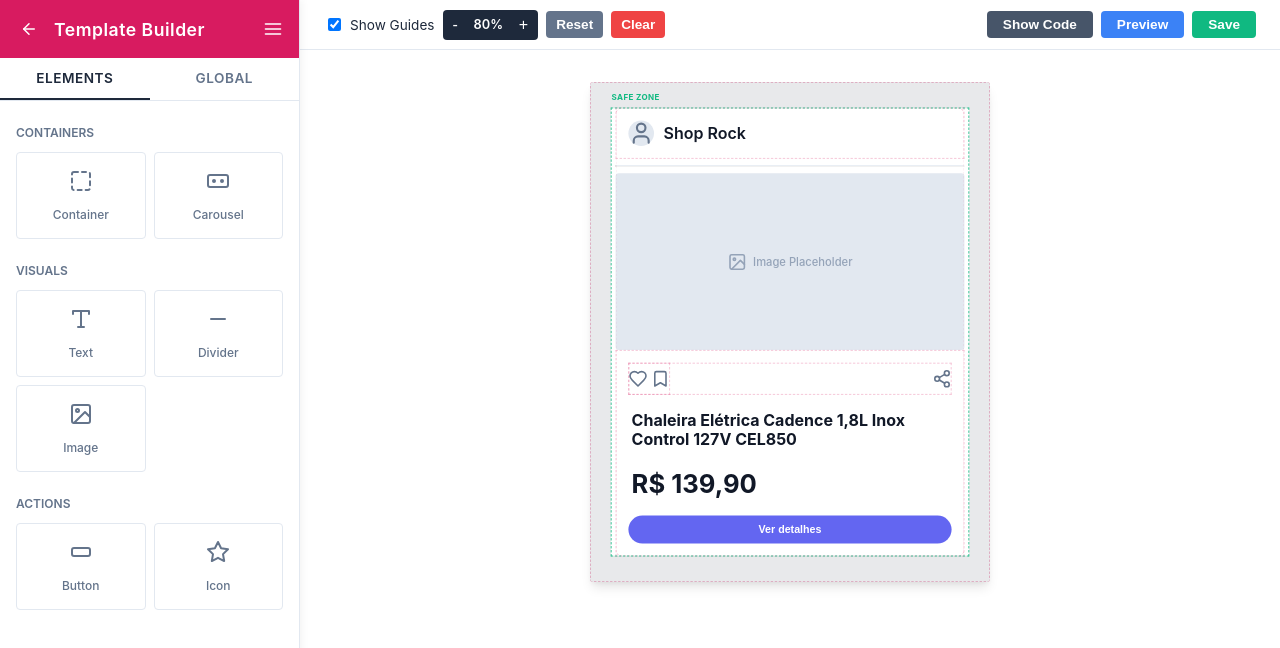
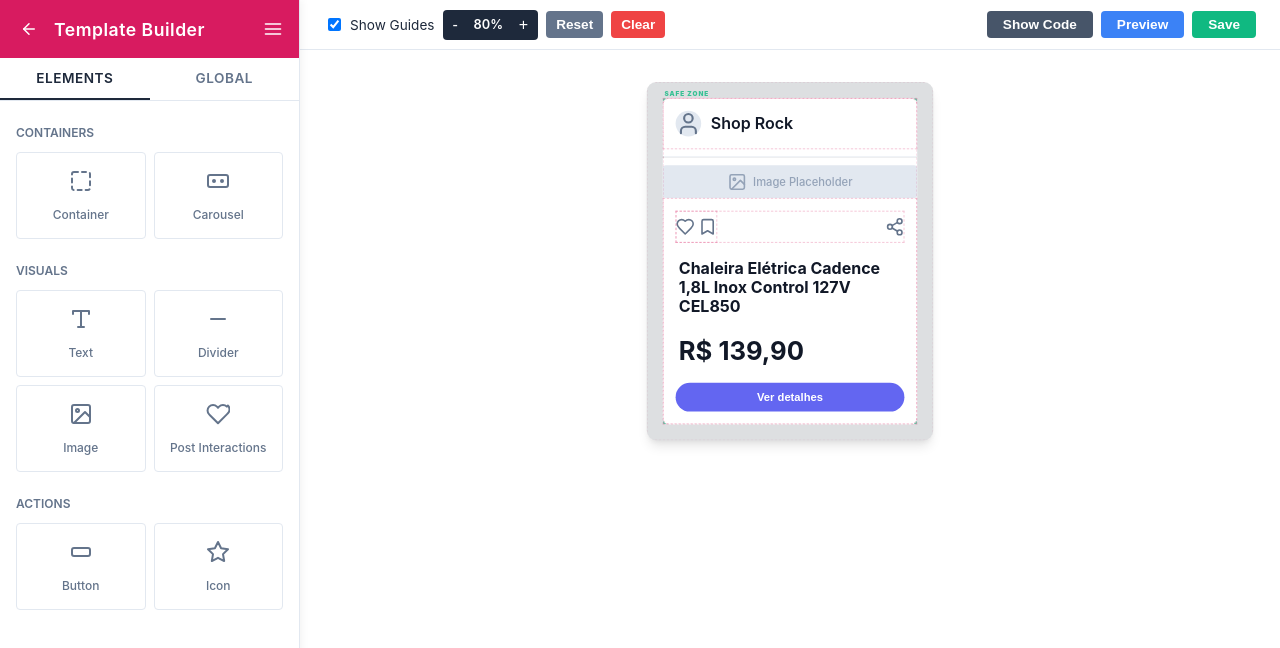
Before and after one commit to lucas-costa-mblabs/feed-poc, a React (Vite) app: page /builder/1 in a window 1280 px wide. Shown: the top 648 px of the page. Built offline with nearby package versions, Linux system fonts and the light colour scheme.

Commit message:
feat: Add a new 'Post Interactions' component, refine divider thickness and button size properties, and adjust canvas dimensions and safe zone guidelines for various post formats.

```diff
--- a/src/components/ComponentRenderer.tsx
+++ b/src/components/ComponentRenderer.tsx
@@ -6,6 +6,7 @@
   CarouselComponentNode,
   ButtonComponentNode,
   TextComponentNode,
+  PostInteractionsComponentNode,
 } from "../types";
 
 interface RendererProps {
@@ -464,6 +465,16 @@
 
   if (node.type === "divider") {
     const dividerNode = node as any;
+    let borderWidth = "1px";
+    let borderColor = "#e2e8f0";
+
+    if (dividerNode.thickness === "thin") {
+      borderWidth = "0.5px";
+      borderColor = "#f1f5f9"; // Lighter
+    } else if (dividerNode.thickness === "thick") {
+      borderWidth = "2px";
+    }
+
     return (
       <div
         draggable
@@ -476,8 +487,8 @@
           onSelect(node.id);
         }}
         style={{
-          height: dividerNode.height || "auto",
-          padding: dividerNode.height ? "0" : "8px 0",
+          height: "12px",
+          margin: "4px 0",
           display: "flex",
           alignItems: "center",
           cursor: "pointer",
@@ -488,7 +499,7 @@
       >
         <hr
           style={{
-            borderTop: "1px solid #e2e8f0",
+            borderTop: `${borderWidth} solid ${borderColor}`,
             margin: 0,
             width: "100%",
           }}
@@ -570,6 +581,48 @@
     );
   }
 
+  if (node.type === "post_interactions") {
+    const interactionsNode = node as PostInteractionsComponentNode;
+    const showLike = interactionsNode.showLike !== false; // Default true
+    const showSave = interactionsNode.showSave !== false; // Default true
+    const showShare = interactionsNode.showShare !== false; // Default true
+
+    const px = tokenToPx(interactionsNode.paddingX) || "0";
+    const py = tokenToPx(interactionsNode.paddingY) || "12px";
+    const gapIcons = tokenToPx(interactionsNode.gap) || "16px";
+
+    return (
+      <div
+        draggable
+        onDragStart={(e) => onDragStartNode?.(e, node.id)}
+        onDragOver={(e) => onDragOverNode?.(e, node.id)}
+        onDragLeave={(e) => onDragLeaveNode?.(e, node.id)}
+        onDrop={(e) => onDropNode?.(e, node.id)}
+        onClick={(e) => {
+          e.stopPropagation();
+          onSelect(node.id);
+        }}
+        style={{
+          display: "flex",
+          alignItems: "center",
+          justifyContent: "space-between",
+          padding: `${py} ${px}`,
+          cursor: "pointer",
+          width: "100%",
+          ...baseStyle,
+          ...selectionStyle,
+          ...dragIndicatorStyle,
+        }}
+      >
+        <div style={{ display: "flex", alignItems: "center", gap: gapIcons }}>
+          {showLike && renderIcon("heart", "#64748b", 24)}
+          {showSave && renderIcon("bookmark", "#64748b", 24)}
+        </div>
+        <div>{showShare && renderIcon("share", "#64748b", 24)}</div>
+      </div>
+    );
+  }
+
   if (node.type === "button") {
     const buttonNode = node as ButtonComponentNode;
 
@@ -586,6 +639,17 @@
       color = colorToHex(buttonNode.background) || "#6366f1";
     }
 
+    const sizeStyles = {
+      xs: { padding: "4px 8px", fontSize: "10px" },
+      sm: { padding: "6px 12px", fontSize: "12px" },
+      md: { padding: "10px 16px", fontSize: "14px" },
+      lg: { padding: "14px 24px", fontSize: "16px" },
+      xl: { padding: "18px 32px", fontSize: "18px" },
+      xxl: { padding: "22px 40px", fontSize: "20px" },
+    };
+
+    const currentSize = sizeStyles[buttonNode.size || "md"];
+
     return (
       <button
         draggable
@@ -601,7 +665,7 @@
           backgroundColor: bg,
           color,
           border,
-          padding: "10px 16px",
+          ...currentSize,
           borderRadius: getRadius(buttonNode.radius) || "8px",
           fontWeight: "bold",
           width: buttonNode.fullWidth ? "100%" : "auto",
--- a/src/components/builder/CanvasArea.tsx
+++ b/src/components/builder/CanvasArea.tsx
@@ -193,7 +193,7 @@
               position: "relative",
               display: "flex",
               flexDirection: "column",
-              gap: "16px",
+              gap: "0" /* Real post shouldn't have arbitrary gaps */,
               height: "100%",
             }}
           >
--- a/src/components/builder/Sidebar.tsx
+++ b/src/components/builder/Sidebar.tsx
@@ -209,6 +209,27 @@
                     </svg>
                   </div>
                   <div className="widget-name">Image</div>
+                </div>
+                <div
+                  className="widget-item"
+                  draggable="true"
+                  onDragStart={(e) => onDragStart(e, "post_interactions")}
+                >
+                  <div className="widget-icon">
+                    <svg
+                      width="24"
+                      height="24"
+                      viewBox="0 0 24 24"
+                      fill="none"
+                      stroke="currentColor"
+                      strokeWidth="2"
+                      strokeLinecap="round"
+                      strokeLinejoin="round"
+                    >
+                      <path d="M20.84 4.61a5.5 5.5 0 0 0-7.78 0L12 5.67l-1.06-1.06a5.5 5.5 0 0 0-7.78 7.78l1.06 1.06L12 21.23l8.84-8.84 1.06-1.06a5.5 5.5 0 0 0 0-7.78z" />
+                    </svg>
+                  </div>
+                  <div className="widget-name">Post Interactions</div>
                 </div>
               </div>
             </div>
--- a/src/pages/Builder.tsx
+++ b/src/pages/Builder.tsx
@@ -433,6 +433,13 @@
           variant: "primary",
           radius: "md",
         } as any;
+      case "post_interactions":
+        return {
+          ...base,
+          showLike: true,
+          showSave: true,
+          showShare: true,
+        } as any;
       default:
         return base as any;
     }
--- a/src/style.css
+++ b/src/style.css
@@ -408,30 +408,28 @@
   overflow: hidden;
   display: flex;
   flex-direction: column;
-  border-radius: 4px;
-  padding: 2rem;
-  /* Dark mode exception: the page itself should probably stay white or light for email templates,
-     but let's keep it adaptable if the user wants */
+  border-radius: 12px;
+  padding: 20px; /* Base safe zone padding */
 }
 
-/* Post Aspect Ratios (Using a scale down for viewport fitting, assuming base 1080px is too big for small screens, we use a proportional width) */
+/* Post Aspect Ratios (Fixed to post dimensions) */
+.canvas-page.format-portrait {
+  width: 358px;
+  height: 448px; /* Fixed 4:5 ratio */
+}
+
 /* E.g. Instagram Square 1:1 */
 .canvas-page.format-square {
-  width: 500px;
-  height: 500px;
-}
-
-/* E.g. Instagram Portrait 4:5 */
-.canvas-page.format-portrait {
-  width: 500px;
-  height: 625px; /* 500 * (5/4) */
+  width: 358px;
+  height: 358px;
 }
 
 /* E.g. Instagram Story/Reel 9:16 */
 .canvas-page.format-story {
-  width: 400px;
-  height: 711px; /* 400 * (16/9) */
+  width: 358px;
+  height: 636px;
 }
+
 
 /* Safe zone guidelines */
 .post-guidelines {
@@ -440,10 +438,12 @@
   left: 0;
   right: 0;
   bottom: 0;
+  padding: inherit; /* Matches .canvas-page padding perfectly */
   pointer-events: none; /* Let clicks pass through */
-  z-index: 100;
+  z-index: 1;
   display: none; /* Hidden by default */
-  border: 1px dashed rgba(216, 27, 96, 0.4);
+  box-sizing: border-box;
+  border: 1px dashed rgba(216, 27, 96, 0.1); /* Very subtle outer bleed marker */
 }
 
 .show-guides .post-guidelines {
@@ -464,37 +464,38 @@
 }
 
 /* Story Safe Zone (avoids top UI and bottom UI of Instagram/TikTok) */
+.format-square .safe-zone,
+.format-portrait .safe-zone,
 .format-story .safe-zone {
-  top: 10%;
-  bottom: 15%;
-  left: 5%;
-  right: 5%;
+  width: 100%;
+  height: 100%;
+  position: relative; /* Inside padded container */
 }
 
-/* Square/Portrait Safe Zone */
-.format-square .safe-zone,
-.format-portrait .safe-zone {
-  top: 5%;
-  bottom: 5%;
-  left: 5%;
-  right: 5%;
+/* Specific safe zone adjustments for Story (to account for UI overlap) */
+.format-story .safe-zone {
+  height: calc(100% - 120px);
+  margin-top: 40px;
 }
 
 .show-guides .safe-zone {
-  box-shadow: 0 0 0 2000px rgba(30, 41, 59, 0.1); /* Darken outer area */
+  box-shadow: 0 0 0 2000px rgba(30, 41, 59, 0.15); /* Darken outer area clearly */
   border: 1px dashed #10b981;
   background-color: transparent;
+  pointer-events: none;
+  box-sizing: border-box;
 }
 
 .show-guides .safe-zone::after {
   content: 'SAFE ZONE';
   position: absolute;
-  top: -20px;
+  top: -12px;
   left: 0;
-  font-size: 10px;
-  font-weight: bold;
+  font-size: 8px;
+  font-weight: 900;
   color: #10b981;
-  letter-spacing: 0.05em;
+  letter-spacing: 0.15em;
+  opacity: 0.8;
 }
 
 
--- a/src/types.ts
+++ b/src/types.ts
@@ -72,7 +72,7 @@
 
 export interface DividerComponentNode extends BaseComponentNode {
   type: "divider";
-  height?: string;
+  thickness?: "thin" | "medium" | "thick";
 }
 
 export interface ImageComponentNode extends BaseComponentNode {
@@ -99,6 +99,7 @@
   variant?: "primary" | "secondary" | "outline" | "ghost";
   url?: string;
   fullWidth?: boolean;
+  size?: TokenType;
 }
 
 export interface IconButtonComponentNode extends BaseComponentNode {
@@ -116,6 +117,16 @@
   borderRadius?: "sm" | "md" | "lg" | "full";
 }
 
+export interface PostInteractionsComponentNode extends BaseComponentNode {
+  type: "post_interactions";
+  showLike?: boolean;
+  showSave?: boolean;
+  showShare?: boolean;
+  paddingX?: TokenType;
+  paddingY?: TokenType;
+  gap?: TokenType;
+}
+
 export type ComponentNode =
   | ContainerComponentNode
   | CarouselComponentNode
@@ -123,7 +134,8 @@
   | ImageComponentNode
   | TextComponentNode
   | ButtonComponentNode
-  | IconComponentNode;
+  | IconComponentNode
+  | PostInteractionsComponentNode;
 
 // Helper to generate IDs
 export const generateId = () => Math.random().toString(36).substr(2, 9);
```
Also changed, not shown: src/components/builder/PropertiesPopup.tsx (+150 -18 lines).
